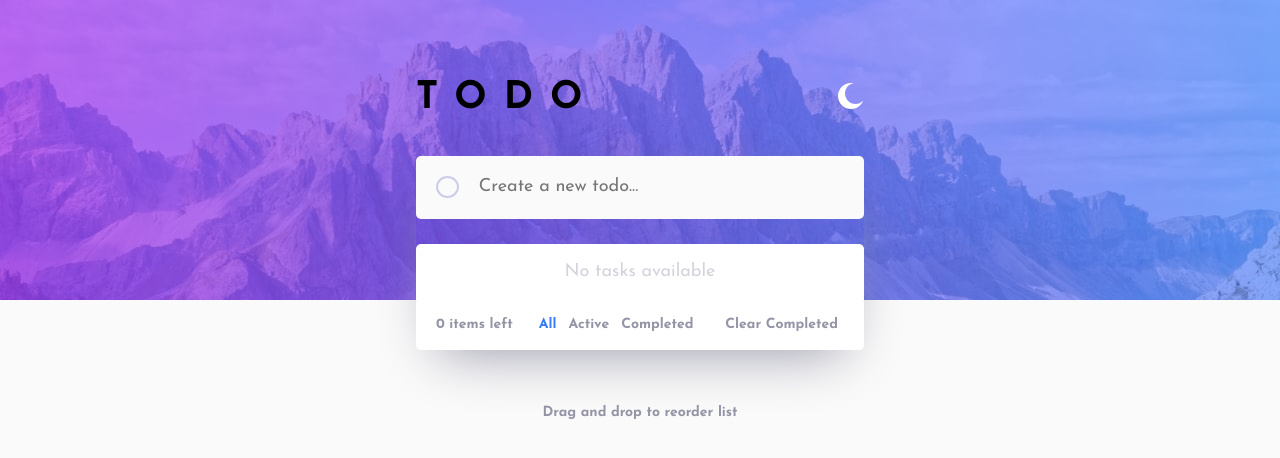
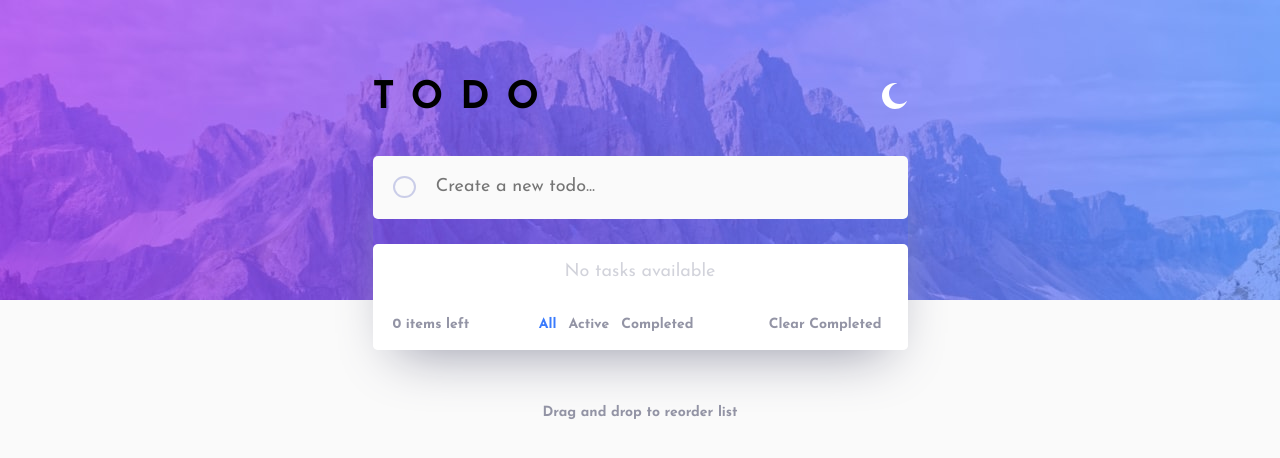
Before and after one commit to VlaRu/frontend-challenge, a React (Vite) app in the folder frontend-challenge/: page / in a window 1280 px wide. Shown: the top 458 px of the page. Built offline with nearby package versions, Linux system fonts and the light colour scheme.

Commit message:
feat: add style for dark theme, fix previous style

```diff
--- a/frontend-challenge/src/App.css
+++ b/frontend-challenge/src/App.css
@@ -1,8 +1,8 @@
 .main-container {
   height: fit-content;
-  max-width: 35vw;
-  min-width: 335px;
-  width: 35vw;
+  width: 100%;
+  max-width: 535px;
+  min-width: 535px;
   margin-top: 42px;
   text-align: center;
 }
@@ -22,8 +22,16 @@
   margin-bottom: 100px;
 }
 
-@media screen and (max-width: 376px) {
+@media screen and (max-width: 535px) {
   .main-container {
+    min-width: 35vw;
+  }
+}
+
+@media screen and (max-width: 375px) {
+  .main-container {
+    min-width: calc(100vw - 40px);
+    width: calc(100vw - 40px);
     padding: 45px 20px 0;
     margin-top: 0;
     font-size: 13px;
--- a/frontend-challenge/src/index.css
+++ b/frontend-challenge/src/index.css
@@ -54,6 +54,11 @@ body {
   font-optical-sizing: auto;
   margin: 0 auto;
   padding: 0;
+  transition: background-color 0.3s ease, color 0.3s ease;
+}
+
+body.dark {
+  background-color: var(--dark-very-dark-desaturated-blue);
 }
 
 button {
@@ -68,7 +73,7 @@ button:hover {
   color: var(--light-very-dark-grayish-blue);
 }
 
-@media screen and (max-width: 376px) {
+@media screen and (max-width: 375px) {
   body {
     background: var(--light-very-light-gray) url(./assets/images/bg-mobile-light.jpg) no-repeat top center;
   }
@@ -85,4 +90,28 @@ button:hover {
     bottom: -65px;
     box-shadow: 1px 23px 55px -22px var(--light-dark-grayish-blue);
   }
+
+  .filter-btn_container.dark {
+    box-shadow: 0px 3px 17px 1px var(--dark-very-dark-grayish-blue-1);
+  }
 }
+
+.input-form.dark,
+.list-container.dark,
+.toolbar-container.dark,
+.filter-btn_container.dark {
+  background-color: var(--dark-very-dark-blue);
+}
+
+.input-text.dark,
+.task.dark {
+  color: var(--dark-light-grayish-blue);
+}
+
+.task.checked.dark {
+  color: var(--dark-very-dark-grayish-blue-1);
+}
+
+.main-content_container.dark {
+  box-shadow: 0px 3px 17px 1px var(--dark-very-dark-grayish-blue-1);
+}
--- a/frontend-challenge/src/styles/Header.css
+++ b/frontend-challenge/src/styles/Header.css
@@ -11,7 +11,7 @@ h1 {
   margin: 35px 0;
 }
 
-@media screen and (max-width: 376px) {
+@media screen and (max-width: 375px) {
   h1 {
     font-size: 25px;
     letter-spacing: 12px;
--- a/frontend-challenge/src/styles/Input.css
+++ b/frontend-challenge/src/styles/Input.css
@@ -31,7 +31,7 @@
   box-sizing: border-box;
 }
 
-@media screen and (max-width: 376px) {
+@media screen and (max-width: 375px) {
   .input-form {
     height: 47px;
     margin-bottom: 15px;
--- a/frontend-challenge/src/styles/Tasks.css
+++ b/frontend-challenge/src/styles/Tasks.css
@@ -81,7 +81,7 @@
   z-index: 10;
 }
 
-@media screen and (max-width: 376px) {
+@media screen and (max-width: 375px) {
   .task {
     min-height: 47px;
   }
--- a/frontend-challenge/src/styles/Toolbar.css
+++ b/frontend-challenge/src/styles/Toolbar.css
@@ -9,7 +9,7 @@
   color: var(--light-dark-grayish-blue);
   font-size: 14px;
   font-weight: 700;
-  border-radius: 5px;
+  border-radius: 0 0 5px 5px;
 }
 
 .filter-btn_container button.active {
@@ -17,7 +17,7 @@
   font-weight: bold;
 }
 
-@media screen and (max-width: 376px) {
+@media screen and (max-width: 375px) {
   .toolbar-container {
     height: 47px;
     font-size: 12px;
```
